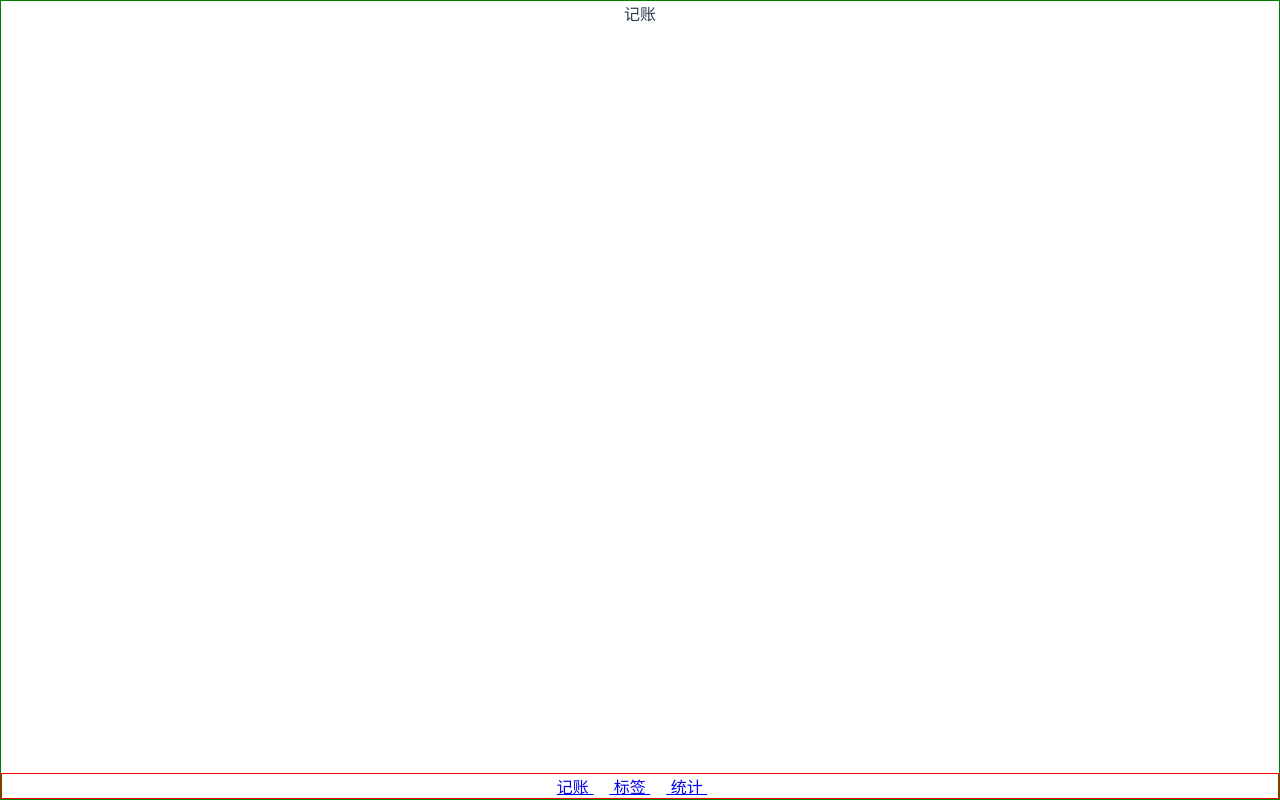
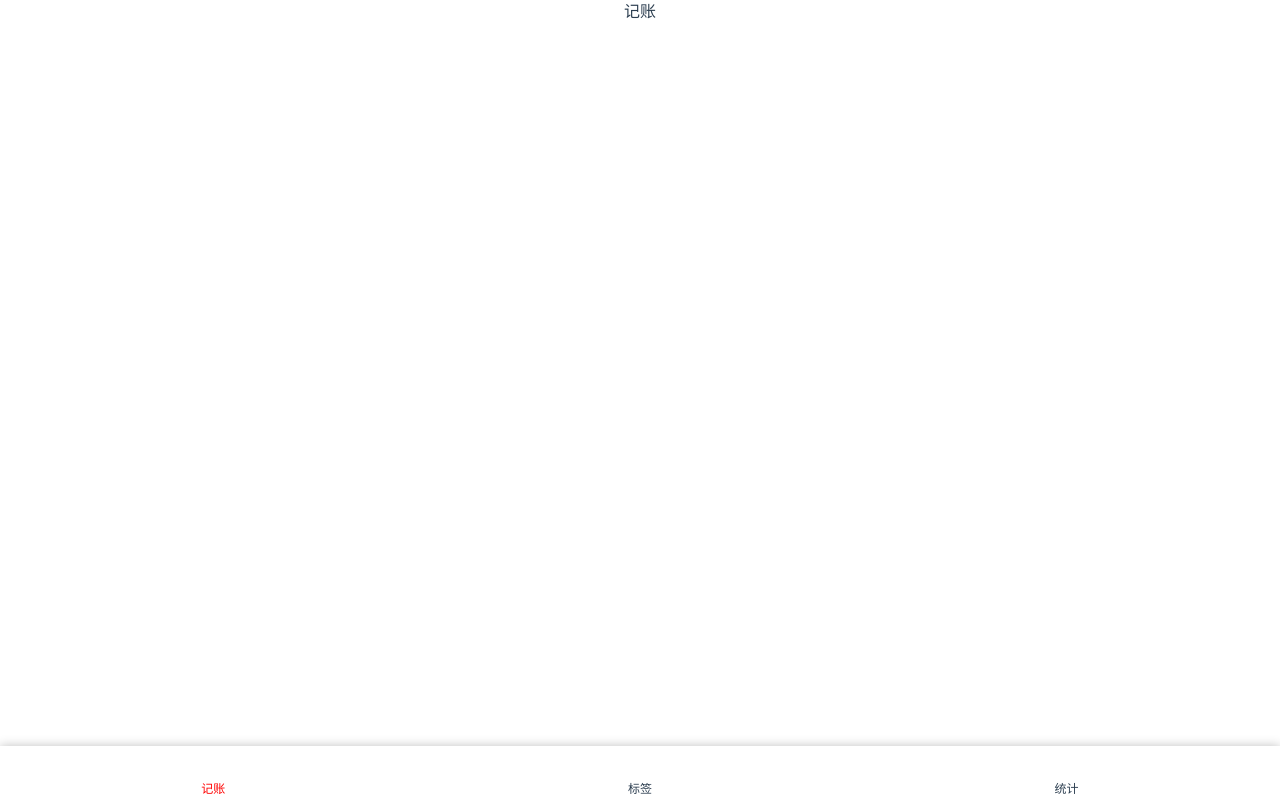
Before and after one commit to tcy2021/Jizhang, a Vue app: page /#/money in a window 1280 px wide. Built offline with nearby package versions, Linux system fonts and the light colour scheme.

Commit message:
添加导航栏样式

```diff
--- a/public/index.html
+++ b/public/index.html
@@ -3,13 +3,15 @@
 <head>
     <meta charset="utf-8">
     <meta http-equiv="X-UA-Compatible" content="IE=edge">
-    <meta name="viewport" content="width=device-width,initial-scale=1.0">
+    <meta name="viewport"
+          content="width=device-width,initial-scale=1,minimum-scale=1,maximum-scale=1,user-scalable=no,viewport-fit=cover">
     <link rel="icon" href="<%= BASE_URL %>favicon.ico">
     <title><%= htmlWebpackPlugin.options.title %></title>
 </head>
 <body>
 <noscript>
-      <strong>We're sorry but <%= htmlWebpackPlugin.options.title %> doesn't work properly without JavaScript enabled. Please enable it to continue.</strong>
+    <strong>We're sorry but <%= htmlWebpackPlugin.options.title %> doesn't work properly without JavaScript enabled.
+        Please enable it to continue.</strong>
 </noscript>
 <div id="app"></div>
 <!-- built files will be auto injected -->
--- a/src/App.vue
+++ b/src/App.vue
@@ -10,12 +10,19 @@
   padding: 0;
   box-sizing: border-box;
 }
+body{
+  line-height: 1.5;
+}
 #app {
   font-family: Avenir, Helvetica, Arial, sans-serif;
   -webkit-font-smoothing: antialiased;
   -moz-osx-font-smoothing: grayscale;
   text-align: center;
   color: #2c3e50;
+}
+a{
+  text-decoration: none;
+  color: inherit;
 }
 
 #nav {
--- a/src/components/Layout.vue
+++ b/src/components/Layout.vue
@@ -15,7 +15,6 @@ export default {
 
 <style lang="scss" scoped>
 .nav-wrapper {
-  border: 1px solid green;
   display: flex;
   flex-flow: column nowrap;
   height: 100vh;
--- a/src/components/Nav.vue
+++ b/src/components/Nav.vue
@@ -1,18 +1,18 @@
 <template>
-  <div class="nav">
-    <router-link to="/money">
+  <nav>
+    <router-link to="/money" class="item" active-class="selected">
       记账
-      <Icon name="money" />
+      <Icon name="money"/>
     </router-link>
-    <router-link to="/labels">
+    <router-link to="/labels" class="item" active-class="selected">
       标签
-      <Icon name="label" />
+      <Icon name="label"/>
     </router-link>
-    <router-link to="/statistics">
+    <router-link to="/statistics" class="item" active-class="selected">
       统计
-      <Icon name="statistic" />
+      <Icon name="statistic"/>
     </router-link>
-  </div>
+  </nav>
 </template>
 
 <script lang="ts">
@@ -24,5 +24,27 @@ export default {
 </script>
 
 <style lang="scss" scoped>
-.nav{border:1px solid red}
+nav {
+  display: flex;
+  box-shadow: 0 0 10px rgba(0, 0, 0, 0.25);
+  font-size: 12px;
+
+  > .item {
+    padding: 2px 0;
+    width: 33.33%;
+    display: flex;
+    justify-content: center;
+    align-items: center;
+    flex-flow: column-reverse;
+
+    .icon {
+      width: 32px;
+      height: 32px;
+    }
+  }
+
+  > .item.selected {
+    color: red
+  }
+}
 </style>
```
Lines whose indentation alone changed are shown as unchanged.
